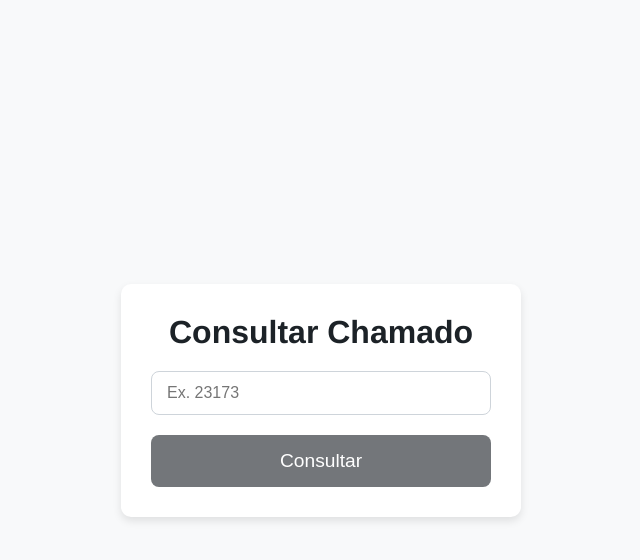
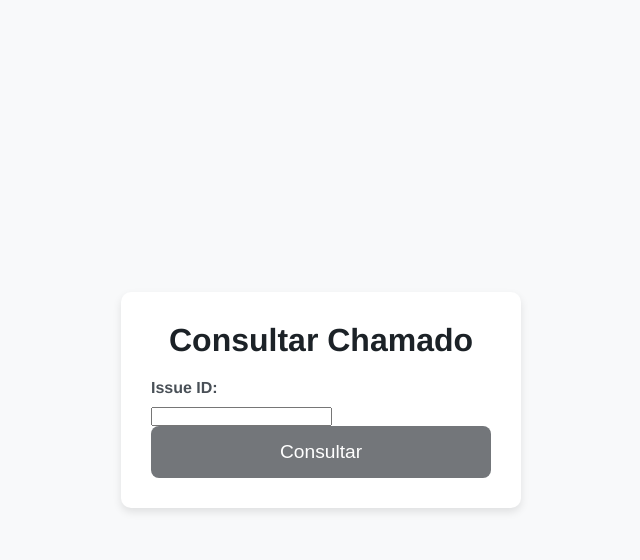
Before and after one commit to leopesi/api_mantis, a Django app: page /consulta/ in a window 1280 px wide. Shown: the top 560 px of the page, without its empty margins (319-959 px from the left). Run offline with Django 4.2, Linux system fonts and the light colour scheme.

Commit message:
Improve view.py from FBW to CBW and adaptated rotes and templates

```diff
--- a/app/api/forms.py
+++ b/app/api/forms.py
@@ -1,19 +1,10 @@
-"""from django import forms
-
-class MantisIssueForm(forms.Form):
-    issue_id = forms.CharField(
-        label="ID da Issue",
-        max_length=100,
-        required=True,
-        widget=forms.TextInput(attrs={
-            'class': 'form-control',  # Adiciona classes de estilo
-            'placeholder': 'Digite o ID da Issue',
-            'required': True
-        })
-    )
-"""
-
 from django import forms
 
-class MantisIssueForm(forms.Form):
-    issue_id = forms.CharField(label="ID da Issue", max_length=100, required=True)
+class ConsultaMantisForm(forms.Form):
+    issue_id = forms.CharField(label='Issue ID', max_length=100, required=True)
+
+    def clean_issue_id(self):
+        issue_id = self.cleaned_data.get('issue_id')
+        if not issue_id.isdigit():
+            raise forms.ValidationError("O Issue ID deve ser numérico.")
+        return issue_id
--- a/app/api/templates/consulta_mantis.html
+++ b/app/api/templates/consulta_mantis.html
@@ -116,8 +116,12 @@
     <form method="POST" action="{% url 'consulta_mantis' %}">
         <h1>Consultar Chamado</h1>
         {% csrf_token %}
-        <input type="text" id="issue_id" name="issue_id" class="form-control" placeholder="Ex. 23173" required aria-label="ID da Issue">
+
+        {# Renderiza o campo de 'issue_id' do form #}
+        {{ form.as_p }}
+
         <button type="submit" class="btn">Consultar</button>
     </form>
+
 </body>
 </html>
--- a/app/api/urls.py
+++ b/app/api/urls.py
@@ -1,26 +1,6 @@
-"""from django.urls import path
-from .views2 import ConsultaMantisView, FetchAndAnalyzeMantisIssueView
+from django.urls import path
+from .views import ConsultaMantisView
 
 urlpatterns = [
-    path('consulta/', ConsultaMantisView.as_view(), name='mantis_consulta'),
-    path('<str:issue_id>/', FetchAndAnalyzeMantisIssueView.as_view(), name='mantis_issue'),
+    path('consulta/', ConsultaMantisView.as_view(), name='consulta_mantis'),
 ]
-"""
-#Funcion Based View
-from . import views
-from django.urls import path
-
-
-#Class Based View
-from .views2 import ConsultaMantisView, FetchAndAnalyzeMantisIssueView
-
-
-urlpatterns = [
-    #Class Based View
-    #path('consulta/', ConsultaMantisView.as_view(), name='mantis_consulta'),
-    #path('<int:issue_id>/', FetchAndAnalyzeMantisIssueView.as_view(), name='mantis_issue'),
-
-    #Funcion Based View
-    path('consulta/', views.consulta_mantis_view, name='consulta_mantis'),
-    path("<int:issue_id>/", views.fetch_and_analyze_mantis_issue, name="mantis_issue"),
-]
--- a/app/api/views.py
+++ b/app/api/views.py
@@ -1,68 +1,80 @@
 import requests
 from django.http import JsonResponse
 from django.shortcuts import render
+from django.views import View
 from django.conf import settings
+from django.urls import reverse_lazy
 from requests.exceptions import RequestException
 import google.generativeai as genai
 import os
 import logging
 
+from .forms import ConsultaMantisForm
+
 logger = logging.getLogger(__name__)
 
-# Formulário de consulta
-def consulta_mantis_view(request):
-    if request.method == "POST":
-        issue_id = request.POST.get('issue_id')  # Pega o 'issue_id' do POST enviado pelo formulário
-        return fetch_and_analyze_mantis_issue(request, issue_id)
-    return render(request, "consulta_mantis.html")  # Formulário HTML para realizar a consulta
+class ConsultaMantisView(View):
+    template_name = "consulta_mantis.html"
+    form_class = ConsultaMantisForm
 
-def fetch_and_analyze_mantis_issue(request, issue_id):
-    gemini_api_key = os.getenv('API_KEY_GEMINI')
-    mantis_auth_token = os.getenv('MANTIS_API_AUTH_TOKEN')
+    def get(self, request):
+        form = self.form_class()
+        return render(request, self.template_name, {"form": form})
 
-    if not gemini_api_key or not mantis_auth_token:
-        logger.error("API credentials are missing. Check API_KEY_GEMINI and MANTIS_API_AUTH_TOKEN environment variables.")
-        return JsonResponse({"error": "API credentials are not configured correctly."}, status=500)
+    def post(self, request):
+        form = self.form_class(request.POST)
+        if form.is_valid():
+            issue_id = form.cleaned_data.get('issue_id')
+            return self.fetch_and_analyze_mantis_issue(request, issue_id)
+        return render(request, self.template_name, {"form": form}, status=400)
 
-    genai.configure(api_key=gemini_api_key)
-    mantis_api_url = f"https://mantis.xcelis.com.br/mantis/api/rest/issues/{issue_id}"
-    api_headers = {'Authorization': mantis_auth_token}
+    def fetch_and_analyze_mantis_issue(self, request, issue_id):
+        gemini_api_key = os.getenv('API_KEY_GEMINI')
+        mantis_auth_token = os.getenv('MANTIS_API_AUTH_TOKEN')
 
-    try:
-        response = requests.get(mantis_api_url, headers=api_headers, timeout=10)
-        response.raise_for_status()
-        logger.debug(f"API Response for issue {issue_id}: {response.status_code} - {response.text}")
+        if not gemini_api_key or not mantis_auth_token:
+            logger.error("API credentials are missing. Check API_KEY_GEMINI and MANTIS_API_AUTH_TOKEN environment variables.")
+            return JsonResponse({"error": "API credentials are not configured correctly."}, status=500)
 
-        issue_data = response.json().get("issues", [])
-        if not isinstance(issue_data, list) or not issue_data:
-            logger.error(f"No valid issue data returned for issue_id {issue_id}")
-            return JsonResponse({"error": "Nenhum dado encontrado para a issue."}, status=404)
-        issue_data = issue_data[0]
-
-        prompt = (f"Analisar o seguinte problema do Mantis e fornecer um resumo conciso e perspicaz, "
-                  f"incluindo um resumo inteligente das atividades: {issue_data}. No Final faça uma sugestão de solução baseado no problema e nas atividades. "
-                  f"Colocar negrito quando o texto estiver entre 2 asteriscos, ex.: **Atividades:**")
+        genai.configure(api_key=gemini_api_key)
+        mantis_api_url = f"https://mantis.xcelis.com.br/mantis/api/rest/issues/{issue_id}"
+        api_headers = {'Authorization': mantis_auth_token}
 
         try:
-            model = genai.GenerativeModel('gemini-1.5-flash')
-            gemini_response = model.generate_content(prompt)
-            gemini_analysis = gemini_response.text
-        except Exception as e:
-            logger.error(f"Erro ao gerar conteúdo com Gemini: {str(e)}")
-            if settings.DEBUG:
-                return JsonResponse({"error": f"Erro ao gerar conteúdo com o Gemini: {str(e)}"}, status=500)
-            return JsonResponse({"error": "Erro ao gerar conteúdo com o Gemini."}, status=500)
+            response = requests.get(mantis_api_url, headers=api_headers, timeout=10)
+            response.raise_for_status()
+            logger.debug(f"API Response for issue {issue_id}: {response.status_code} - {response.text}")
 
-        context = {
-            "issue": issue_data,
-            "gemini_analysis": gemini_analysis
-        }
-        return render(request, "mantis_issue.html", context)
+            issue_data = response.json().get("issues", [])
+            if not isinstance(issue_data, list) or not issue_data:
+                logger.error(f"No valid issue data returned for issue_id {issue_id}")
+                return JsonResponse({"error": "Nenhum dado encontrado para a issue."}, status=404)
+            issue_data = issue_data[0]
 
-    except requests.Timeout:
-        logger.error(f"Timeout occurred while trying to fetch issue {issue_id}")
-        return JsonResponse({"error": "Timeout occurred while fetching issue."}, status=500)
-    except RequestException as e:
-        logger.error(f"Erro ao buscar dados da API Mantis: {str(e)}")
-        error_detail = str(e) if settings.DEBUG else "Erro ao buscar ou analisar os dados da issue do Mantis."
-        return JsonResponse({"error": error_detail}, status=500)
+            prompt = (f"Analisar o seguinte problema do Mantis e fornecer um resumo conciso e perspicaz, "
+                      f"incluindo um resumo inteligente das atividades: {issue_data}. No Final faça uma sugestão de solução baseado no problema e nas atividades. "
+                      f"Colocar negrito quando o texto estiver entre 2 asteriscos, ex.: **Atividades:**")
+
+            try:
+                model = genai.GenerativeModel('gemini-1.5-flash')
+                gemini_response = model.generate_content(prompt)
+                gemini_analysis = gemini_response.text
+            except Exception as e:
+                logger.error(f"Erro ao gerar conteúdo com Gemini: {str(e)}")
+                if settings.DEBUG:
+                    return JsonResponse({"error": f"Erro ao gerar conteúdo com o Gemini: {str(e)}"}, status=500)
+                return JsonResponse({"error": "Erro ao gerar conteúdo com o Gemini."}, status=500)
+
+            context = {
+                "issue": issue_data,
+                "gemini_analysis": gemini_analysis
+            }
+            return render(request, "mantis_issue.html", context)
+
+        except requests.Timeout:
+            logger.error(f"Timeout occurred while trying to fetch issue {issue_id}")
+            return JsonResponse({"error": "Timeout occurred while fetching issue."}, status=500)
+        except RequestException as e:
+            logger.error(f"Erro ao buscar dados da API Mantis: {str(e)}")
+            error_detail = str(e) if settings.DEBUG else "Erro ao buscar ou analisar os dados da issue do Mantis."
+            return JsonResponse({"error": error_detail}, status=500)
```
